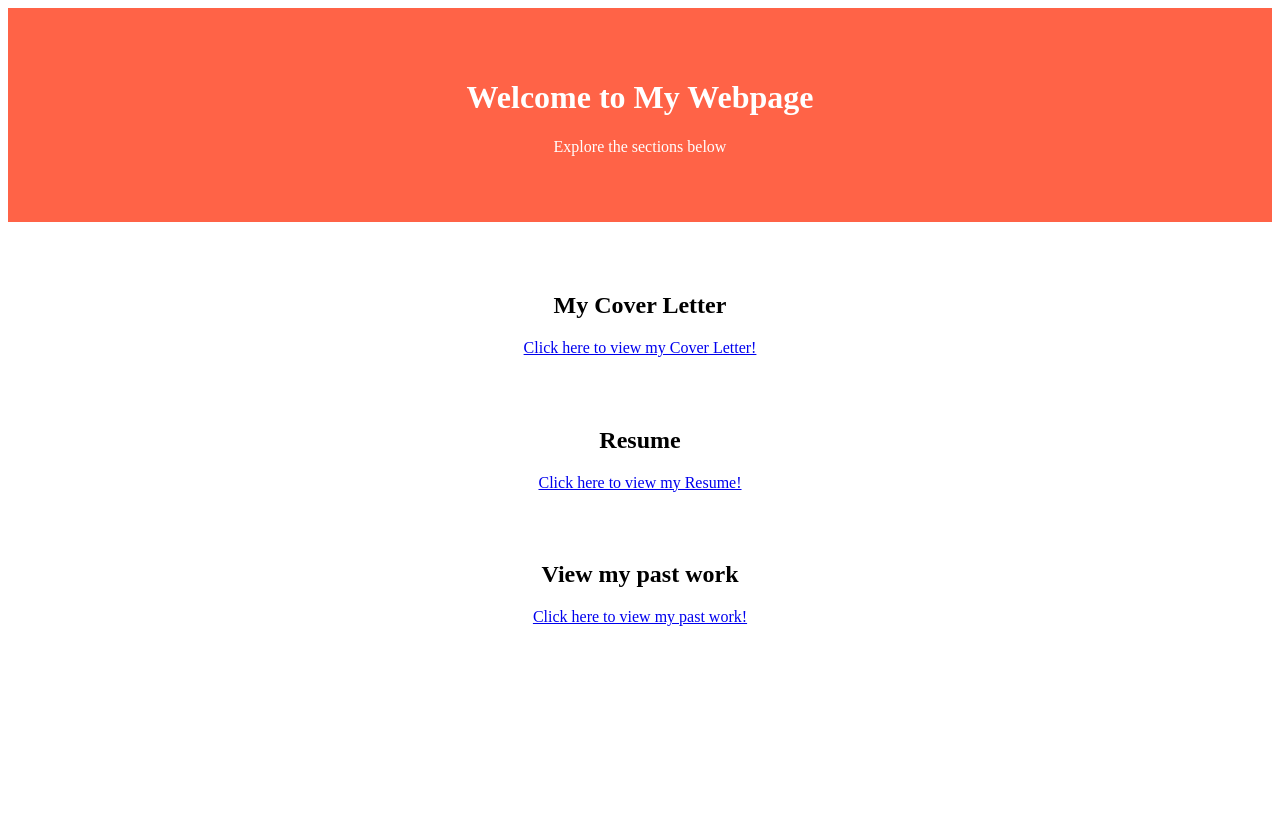
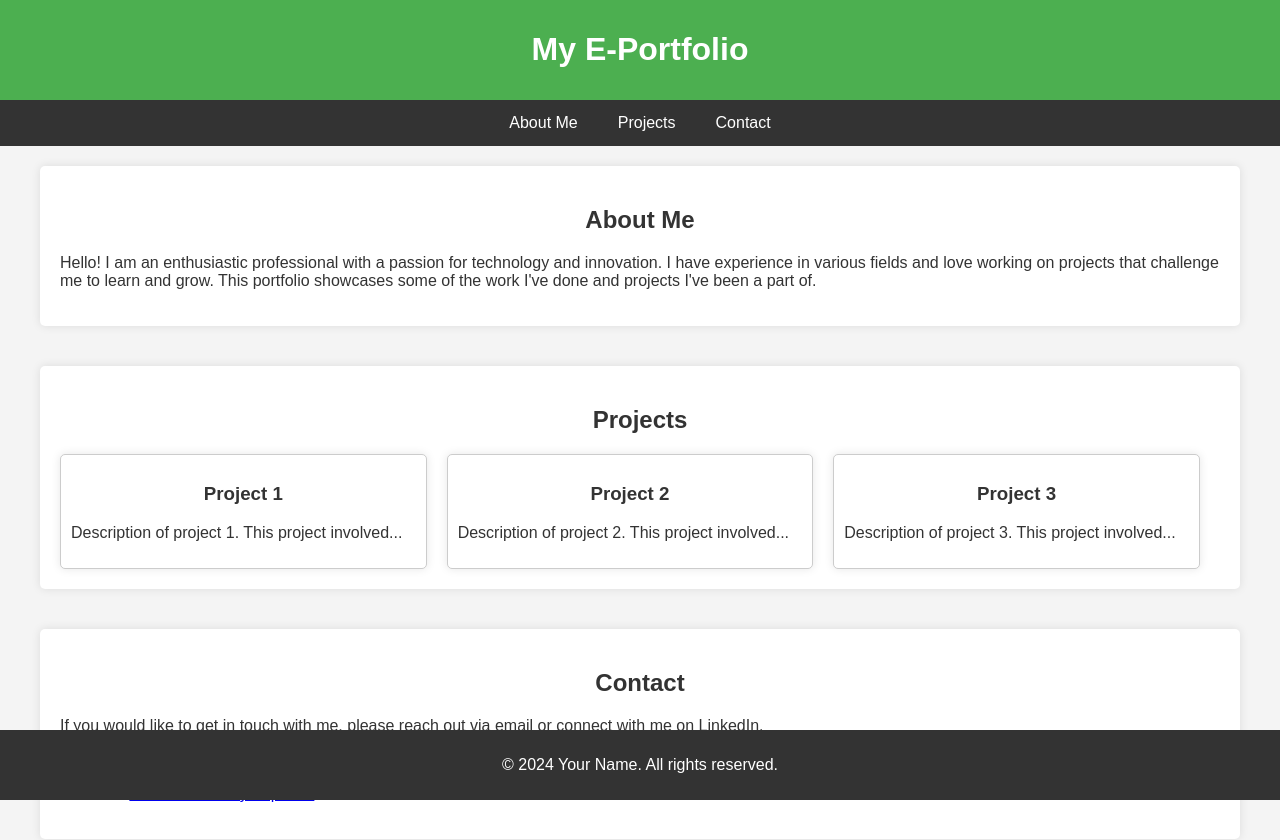
Before and after one commit to pransz/e-portfolio, a plain HTML site: page index.html in a window 1280 px wide. Before the commit the page ends 800 px from the top, so only its background shows below. Drawn offline with Linux system fonts and the light colour scheme.

Commit message:
Update index.html

```diff
--- a/index.html
+++ b/index.html
@@ -5,45 +5,123 @@
 <meta name="viewport" content="width=device-width, initial-scale=1.0">
 <title>My E-Portfolio</title>
 <style>
-/* Basic styling for the header */
+body {
+    font-family: Arial, sans-serif;
+    margin: 0;
+    padding: 0;
+    background-color: #f4f4f4;
+    color: #333;
+}
 header {
-background-color: tomato;
-color: #fff;
-text-align: center;
-padding: 50px 0;
+    background-color: #4CAF50;
+    color: white;
+    padding: 10px 0;
+    text-align: center;
 }
-/* Styling for the sections */
+nav {
+    display: flex;
+    justify-content: center;
+    background-color: #333;
+}
+nav a {
+    color: white;
+    padding: 14px 20px;
+    text-decoration: none;
+    text-align: center;
+}
+nav a:hover {
+    background-color: #ddd;
+    color: black;
+}
+.container {
+    max-width: 1200px;
+    margin: 0 auto;
+    padding: 20px;
+}
 section {
-padding: 50px 0;
-text-align: center;
+    margin-bottom: 40px;
 }
-<center>
-/* Styling for the navigation buttons */
-.nav-btn {
-background-color: #0074D5;
-color: #rrr;
-border: none;
-padding: 10px 20px;
-font-size: 16px;
-cursor: pointer;
+h1, h2, h3 {
+    text-align: center;
+}
+.about-me, .projects, .contact {
+    background-color: white;
+    padding: 20px;
+    border-radius: 5px;
+    box-shadow: 0 0 10px rgba(0,0,0,0.1);
+}
+.project-list {
+    display: flex;
+    flex-wrap: wrap;
+    gap: 20px;
+}
+.project-item {
+    background-color: #fff;
+    border: 1px solid #ccc;
+    padding: 10px;
+    width: calc(33.33% - 20px);
+    box-sizing: border-box;
+    border-radius: 5px;
+    box-shadow: 0 0 10px rgba(0,0,0,0.1);
+}
+footer {
+    background-color: #333;
+    color: white;
+    text-align: center;
+    padding: 10px 0;
+    position: fixed;
+    width: 100%;
+    bottom: 0;
 }
 </style>
 </head>
 <body>
+
 <header>
-<h1>Welcome to My Webpage</h1>
-<p>Explore the sections below</p>
+    <h1>My E-Portfolio</h1>
 </header>
 
-<section id="Cover Letter">
-<h2>My Cover Letter</h2>
-<a href="https://dpcdsborg-my.sharepoint.com/:w:/r/personal/354229072_educ_dpcdsb_org/Documents/My%20Cover%20Letter.docx?d=w840bc9ca54f54710b98622ebfc90194a&csf=1&web=1&e=wq4F8J">Click here to view my Cover Letter!</a>
+<nav>
+    <a href="#about-me">About Me</a>
+    <a href="#projects">Projects</a>
+    <a href="#contact">Contact</a>
+</nav>
 
-<section id="Resume">
-<h2>Resume</h2>
-<a href="https://dpcdsborg-my.sharepoint.com/:w:/g/personal/354229072_educ_dpcdsb_org/EZqsqNWIKARFuTEaj3R45kcB8UJWgKjgojB6VTg0eiuBVw?e=nyDwW5">Click here to view my Resume!</a>
+<div class="container">
+    <section id="about-me" class="about-me">
+        <h2>About Me</h2>
+        <p>Hello! I am an enthusiastic professional with a passion for technology and innovation. I have experience in various fields and love working on projects that challenge me to learn and grow. This portfolio showcases some of the work I've done and projects I've been a part of.</p>
+    </section>
 
+    <section id="projects" class="projects">
+        <h2>Projects</h2>
+        <div class="project-list">
+            <div class="project-item">
+                <h3>Project 1</h3>
+                <p>Description of project 1. This project involved...</p>
+            </div>
+            <div class="project-item">
+                <h3>Project 2</h3>
+                <p>Description of project 2. This project involved...</p>
+            </div>
+            <div class="project-item">
+                <h3>Project 3</h3>
+                <p>Description of project 3. This project involved...</p>
+            </div>
+        </div>
+    </section>
 
-<section id="Artifacts">
-<h2>View my past work</h2>
-<a href="Artifacts.html">Click here to view my past work!</a>
+    <section id="contact" class="contact">
+        <h2>Contact</h2>
+        <p>If you would like to get in touch with me, please reach out via email or connect with me on LinkedIn.</p>
+        <p>Email: <a href="mailto:your.email@example.com">your.email@example.com</a></p>
+        <p>LinkedIn: <a href="https://www.linkedin.com/in/yourprofile" target="_blank">linkedin.com/in/yourprofile</a></p>
+    </section>
+</div>
+
+<footer>
+    <p>&copy; 2024 Your Name. All rights reserved.</p>
+</footer>
+
+</body>
+</html>
```
